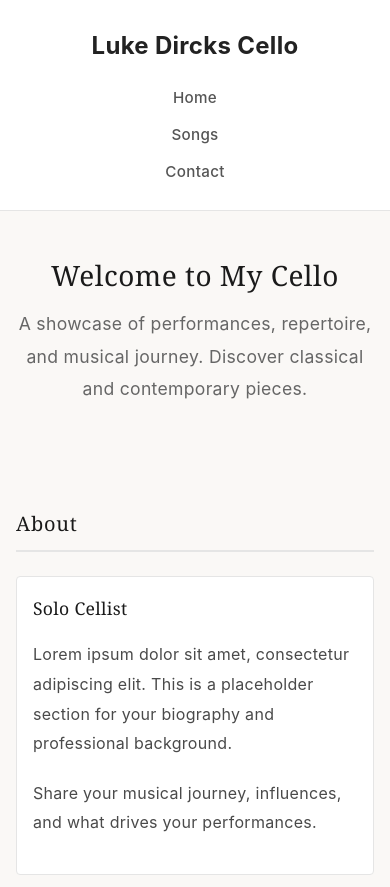
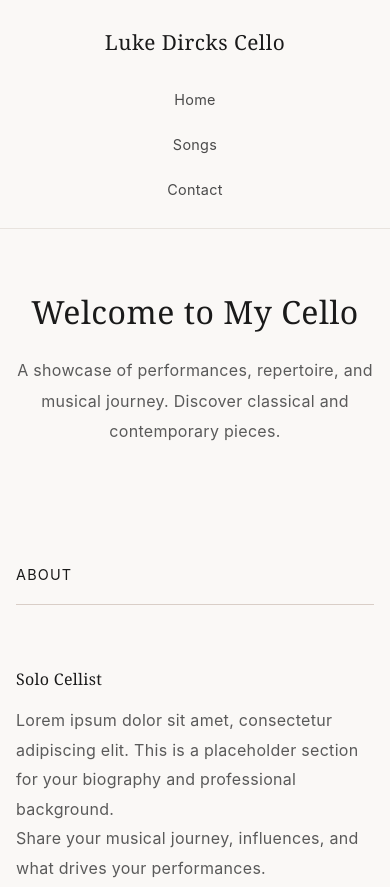
Before and after one commit to lukedircks/lukedirckscello, a plain HTML site: page index.html in a window 390 px wide. Shown: the top 887 px of the page. Drawn offline with Linux system fonts and the light colour scheme.

Commit message:
beautify

```diff
--- a/css/styles.css
+++ b/css/styles.css
@@ -74,123 +74,142 @@ main {
 
 /* Header and Navigation */
 header {
-  background-color: #fff;
-  border-bottom: 1px solid #e5e5e5;
+  background-color: #faf8f6;
+  border-bottom: 1px solid #e8e3de;
   position: sticky;
   top: 0;
   z-index: 100;
 }
 
 .header-container {
-  max-width: 1200px;
+  max-width: 900px;
   margin: 0 auto;
-  padding: 1.5rem;
+  padding: 1.75rem 2rem;
   display: flex;
   justify-content: space-between;
   align-items: center;
 }
 
 .logo {
-  font-size: 1.5rem;
-  font-weight: 700;
-  color: #222;
+  font-family: 'Georgia', serif;
+  font-size: 1.3rem;
+  font-weight: 400;
+  color: #1a1a1a;
   text-decoration: none;
+  letter-spacing: 0.5px;
 }
 
 nav ul {
   display: flex;
   list-style: none;
-  gap: 2rem;
+  gap: 3rem;
 }
 
 nav a {
-  color: #555;
+  color: #4a4a4a;
   text-decoration: none;
-  font-weight: 500;
-  transition: color 0.3s ease;
+  font-weight: 400;
+  font-size: 0.95rem;
+  transition: color 0.25s ease;
   position: relative;
+  letter-spacing: 0.3px;
 }
 
 nav a:hover {
-  color: #222;
+  color: #1a1a1a;
 }
 
 nav a::after {
   content: '';
   position: absolute;
-  bottom: -4px;
+  bottom: -6px;
   left: 0;
   width: 0;
-  height: 2px;
-  background-color: #222;
-  transition: width 0.3s ease;
+  height: 1px;
+  background-color: #1a1a1a;
+  transition: width 0.25s ease;
 }
-
 nav a:hover::after {
   width: 100%;
 }
 
 /* Footer */
 footer {
-  background-color: #fff;
-  border-top: 1px solid #e5e5e5;
-  margin-top: 3rem;
-  padding: 2rem 1.5rem;
+  background-color: #faf8f6;
+  border-top: 1px solid #e8e3de;
+  margin-top: 5rem;
+  padding: 3rem 2rem;
   text-align: center;
-  color: #777;
+  color: #888;
   font-size: 0.9rem;
+  letter-spacing: 0.3px;
 }
 
 /* Content Sections */
 .hero {
   text-align: center;
-  padding: 3rem 0;
+  padding: 2rem 0 4rem;
 }
 
 .hero h1 {
-  margin-bottom: 1rem;
+  margin-bottom: 1.5rem;
+  color: #1a1a1a;
 }
 
 .hero p {
   font-size: 1.1rem;
-  color: #666;
-  max-width: 600px;
+  color: #5a5a5a;
+  max-width: 650px;
   margin-left: auto;
   margin-right: auto;
+  line-height: 1.9;
 }
 
 .section {
-  margin: 3rem 0;
+  margin: 4rem 0;
 }
 
 .section h2 {
-  margin-bottom: 1.5rem;
-  padding-bottom: 0.5rem;
-  border-bottom: 2px solid #e5e5e5;
+  margin-bottom: 2.5rem;
+  padding-bottom: 1rem;
+  border-bottom: 1px solid #d9cec7;
+  text-transform: uppercase;
+  font-size: 0.9rem;
+  letter-spacing: 1.2px;
+  font-family: -apple-system, BlinkMacSystemFont, 'Segoe UI', sans-serif;
+  font-weight: 400;
 }
 
 /* Cards / Content Blocks */
 .card {
-  background-color: #fff;
-  padding: 1.5rem;
-  margin-bottom: 1.5rem;
-  border-radius: 4px;
-  border: 1px solid #e5e5e5;
-  transition: box-shadow 0.3s ease;
+  background-color: transparent;
+  padding: 2rem 0;
+  margin-bottom: 0;
+  border-radius: 0;
+  border: none;
+  border-bottom: 1px solid #e8e3de;
+  transition: none;
 }
 
 .card:hover {
-  box-shadow: 0 4px 12px rgba(0, 0, 0, 0.08);
+  box-shadow: none;
 }
 
 .card h3 {
   margin-top: 0;
+  margin-bottom: 0.75rem;
+  color: #1a1a1a;
+}
+
+.card p {
+  margin-bottom: 0;
+  color: #5a5a5a;
 }
 
 /* Responsive Design */
 @media (max-width: 768px) {
   h1 {
-    font-size: 2rem;
+    font-size: 2.2rem;
   }
 
   h2 {
@@ -198,17 +217,18 @@ footer {
   }
 
   h3 {
-    font-size: 1.25rem;
+    font-size: 1.1rem;
   }
 
   .header-container {
     flex-direction: column;
-    gap: 1rem;
+    gap: 1.5rem;
+    padding: 1.5rem 2rem;
   }
 
   nav ul {
     flex-direction: column;
-    gap: 1rem;
+    gap: 1.5rem;
     text-align: center;
   }
 
@@ -217,49 +237,61 @@ footer {
   }
 
   nav a:hover {
-    text-decoration: underline;
+    text-decoration: none;
   }
 
   main {
-    padding: 1.5rem 1rem;
+    padding: 3rem 1.5rem 2rem;
   }
 
   .hero {
-    padding: 2rem 0;
+    padding: 2rem 0 3rem;
   }
 
   .hero h1 {
-    font-size: 1.75rem;
+    font-size: 2rem;
+  }
+
+  .section {
+    margin: 3rem 0;
+  }
+
+  .card {
+    padding: 1.5rem 0;
   }
 }
 
 @media (max-width: 480px) {
   h1 {
-    font-size: 1.5rem;
+    font-size: 1.75rem;
   }
 
   h2 {
-    font-size: 1.25rem;
+    font-size: 1.3rem;
   }
 
   h3 {
-    font-size: 1.1rem;
+    font-size: 1rem;
   }
 
   nav ul {
-    gap: 0.5rem;
+    gap: 1rem;
   }
 
   nav a {
-    font-size: 0.95rem;
+    font-size: 0.9rem;
   }
 
   main {
-    padding: 1rem;
+    padding: 2rem 1rem 1.5rem;
   }
 
   .card {
-    padding: 1rem;
+    padding: 1.25rem 0;
+  }
+
+  .hero p {
+    font-size: 1rem;
   }
 }
 
```
